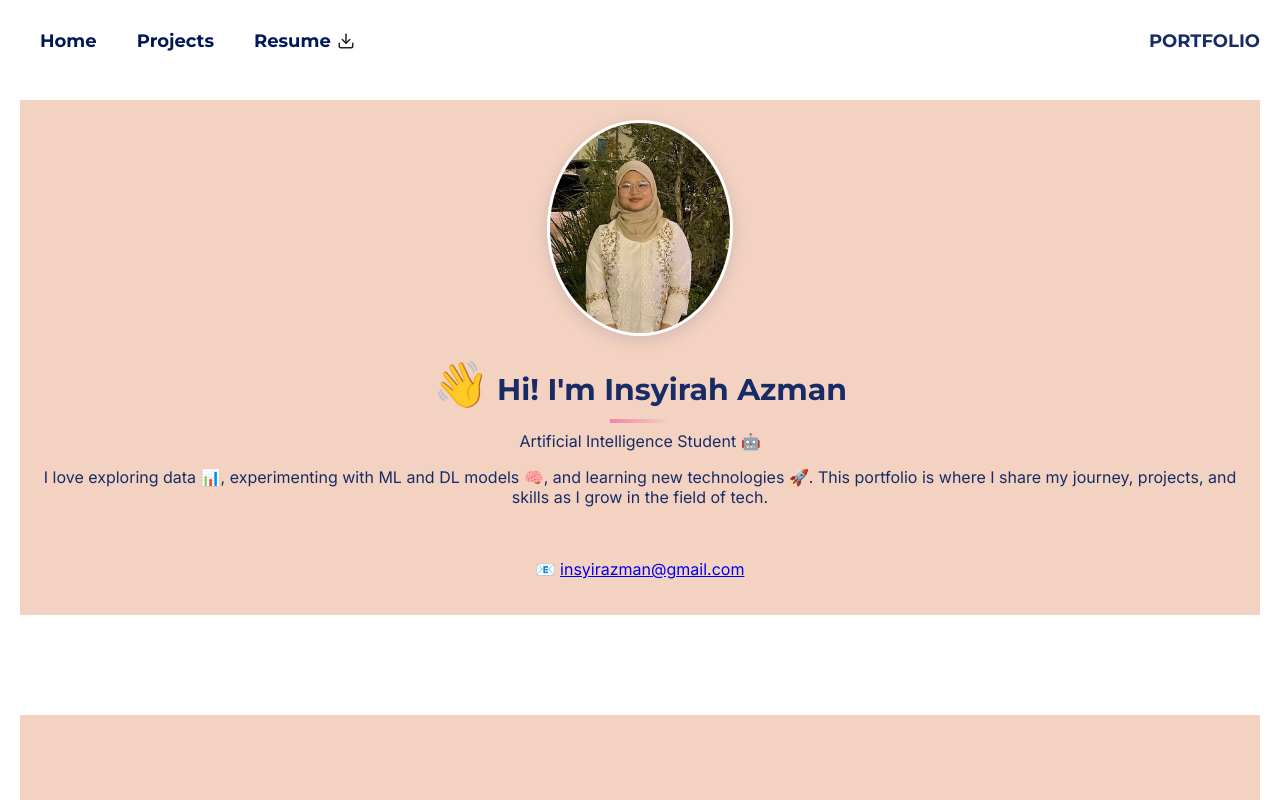
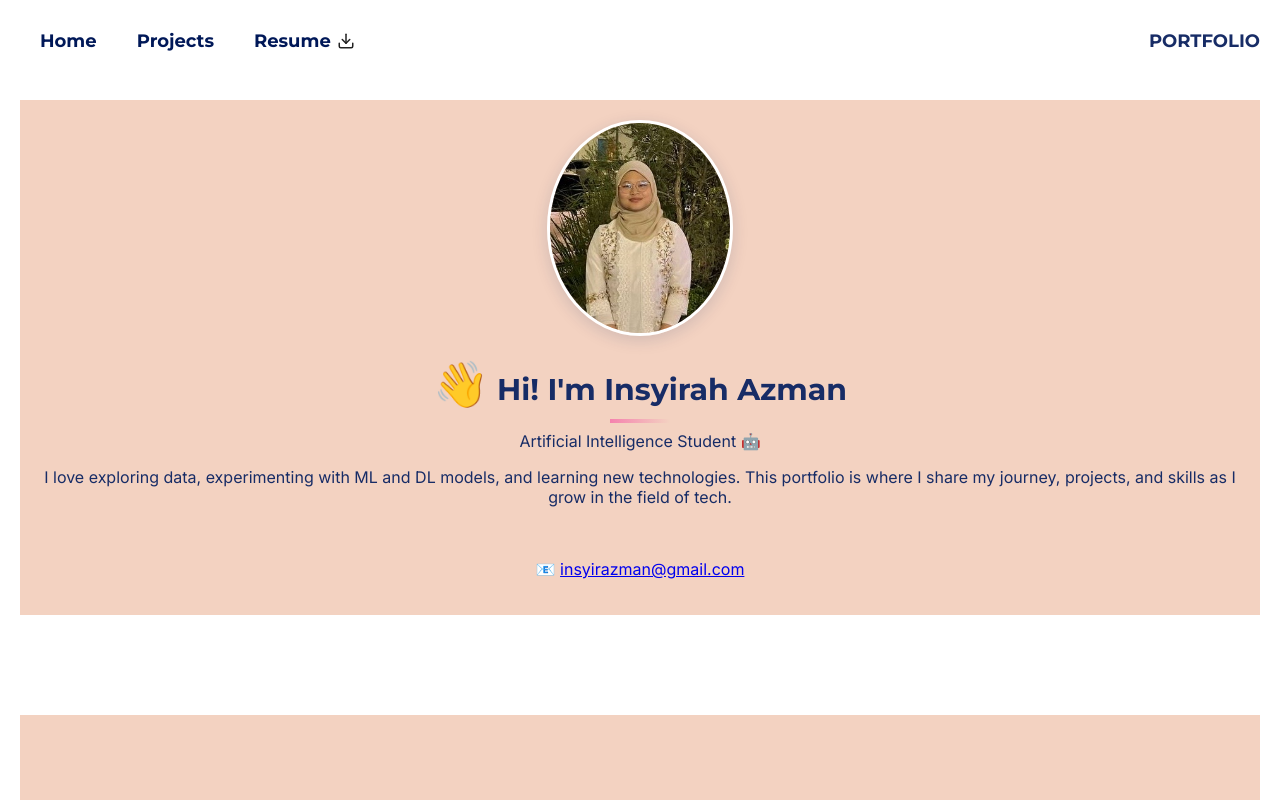
Before and after one commit to insyirahazman/my-portfolio, a React (Create React App) app: page / in a window 1280 px wide. Shown: the top 800 px of the page. Built offline with nearby package versions, Linux system fonts and the light colour scheme.

Commit message:
fix: remove unnecessary emojis from the description paragraph in Home.js

```diff
--- a/src/pages/Home.js
+++ b/src/pages/Home.js
@@ -12,7 +12,7 @@ function Home() {
                 <span style={{ display: "block", height: "4px", background: "linear-gradient(90deg,#f582ae,#f3d2c1)", width: "60px", margin: "8px auto 0" }}></span>
             </h2>
             <p className="text-lg text-gray-700" style={{ marginTop: "8px" }}>Artificial Intelligence Student <span role="img" aria-label="robot">🤖</span></p>
-            <p>I love exploring data <span role="img" aria-label="bar chart">📊</span>, experimenting with ML and DL models <span role="img" aria-label="brain">🧠</span>, and learning new technologies <span role="img" aria-label="rocket">🚀</span>. This portfolio is where I share my journey, projects, and skills as I grow in the field of tech.</p>
+            <p>I love exploring data, experimenting with ML and DL models, and learning new technologies. This portfolio is where I share my journey, projects, and skills as I grow in the field of tech.</p>
             <br />
             <p><span role="img" aria-label="email">📧</span> <a href="mailto:insyirazman@gmail.com">insyirazman@gmail.com</a></p>
         </div>
```
